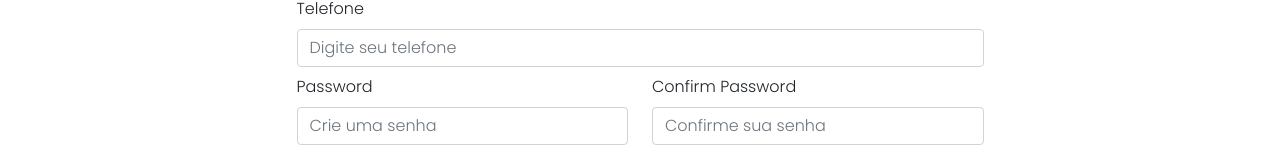
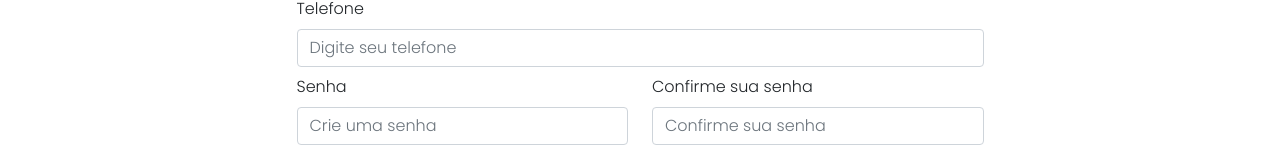
Before and after one commit to dsm-cefet-rj/trabalhointegrado2021-2-2021-2-grupo-8, a React (Create React App) app in the folder frontend/: page /signIn in a window 1280 px wide. Shown: the part 467-632 px from the top of the page. Built offline with nearby package versions, Linux system fonts and the light colour scheme.

Commit message:
mensagens de erro traduzidas

```diff
--- a/frontend/src/components/LoginPage/FormUsuario.jsx
+++ b/frontend/src/components/LoginPage/FormUsuario.jsx
@@ -94,7 +94,7 @@ function FormCadastro() {
             <div className="d-flex">
               <div className="d-flex flex-column me-4">
                 <label htmlFor="password" className="form-label mt-2">
-                  Password
+                  Senha
                 </label>
                 <input
                   type="password"
@@ -107,7 +107,7 @@ function FormCadastro() {
               </div>
               <div className="d-flex flex-column">
                 <label htmlFor="password2" className="form-label mt-2">
-                  Confirm Password
+                  Confirme sua senha
                 </label>
                 <input
                   type="password"
--- a/frontend/src/components/LoginPage/UsuarioSchema.jsx
+++ b/frontend/src/components/LoginPage/UsuarioSchema.jsx
@@ -11,6 +11,6 @@ export let userSchema = object().shape({
   password: string().required(),
   passwordConfirmation: string().oneOf(
     [ref("password"), null],
-    "Passwords must match"
+    "Confirmação de senha inválida"
   ),
 });
```
Also changed, not shown: 1 other file (tests, documents, lock files or other folders).
